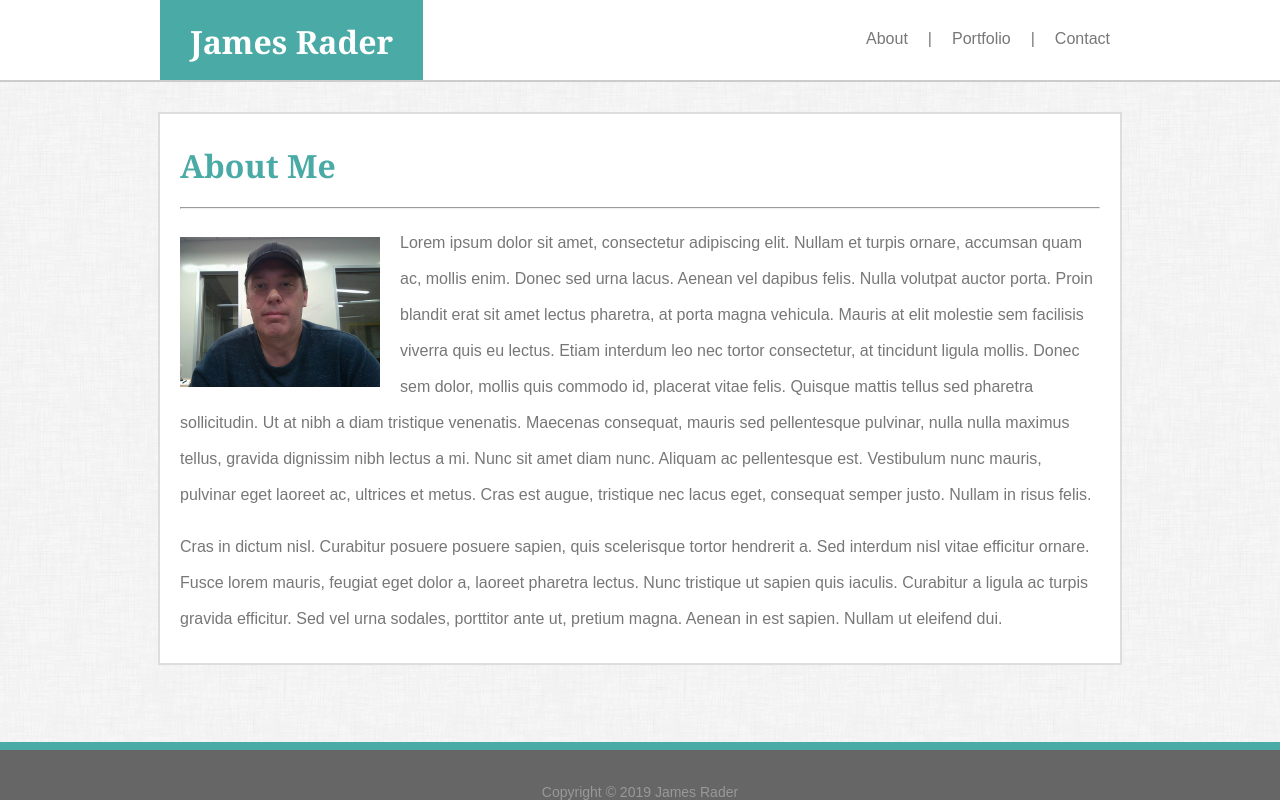
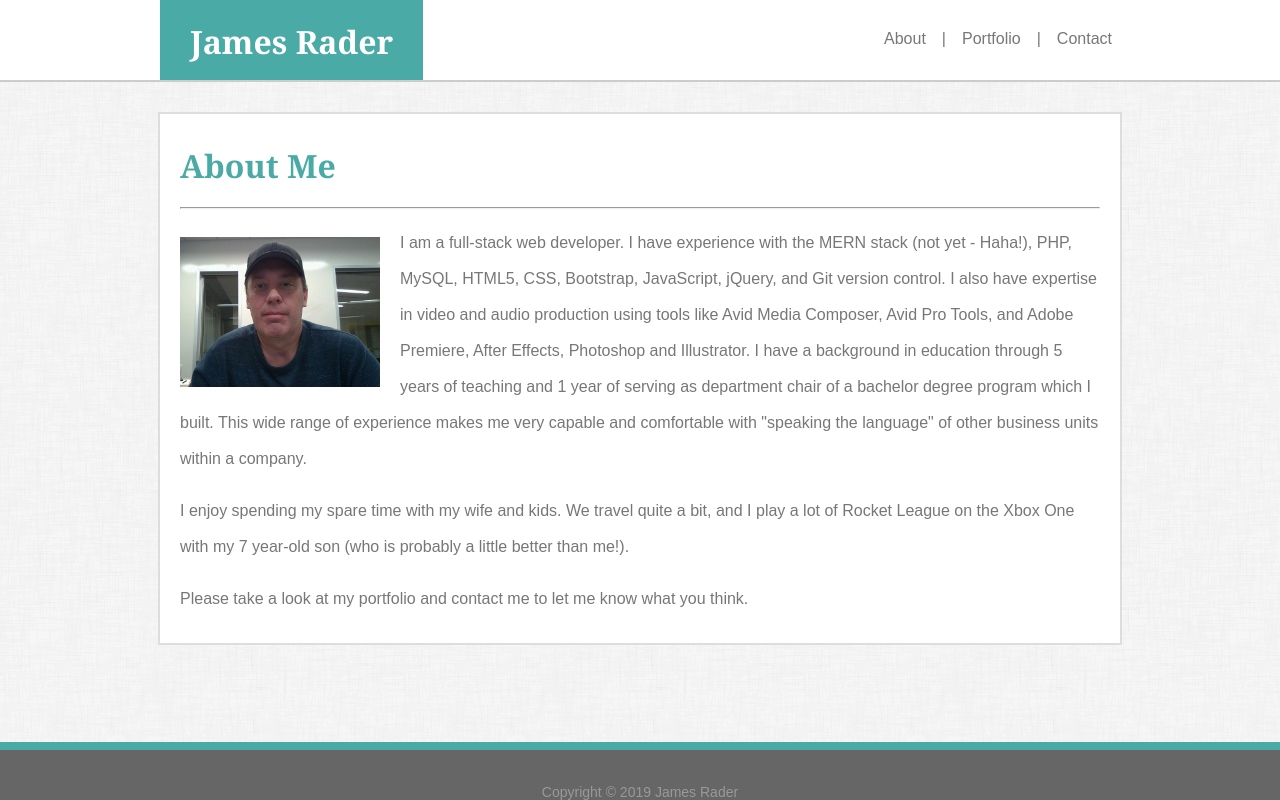
Before and after one commit to jamesrader/Basic-Portfolio, a plain HTML site: page index.html in a window 1280 px wide. Drawn offline with Linux system fonts and the light colour scheme.

Commit message:
Final version for homework

```diff
--- a/assets/css/style.css
+++ b/assets/css/style.css
@@ -14,7 +14,7 @@
 }
 
 ul {
-    list-style-type: none;
+    list-style-type: none; /* Removes list formatting for menu */
     margin: 0;
     padding: 0;
     overflow: hidden;
@@ -22,7 +22,7 @@ ul {
   }
 
 li {
-    padding: 30px 10px;
+    padding: 30px 8px;
     float: right;
     font-family: 'Arial', 'Helvetica Neue', Helvetica, sans-serif;
     font-size: 16px;
@@ -34,18 +34,18 @@ a:link {
       text-decoration: none;
 }
 
-a:hover {
-    color: #4aaaa5;
-}
-
 a:visited {
     color: #777;
     text-decoration: none;
 }
 
-/* No cursor change for vertical line separators in menu. */
+a:hover {
+    color: #4aaaa5;
+}
+
 .no-hover {
     pointer-events: none;
+    padding: 30px 8px;
 }
 
 #header-content {
@@ -153,6 +153,10 @@ textarea {
     font-size: 16px;
 }
 
+textarea::placeholder {
+    color: #ddd;
+}
+
 input[type=submit] {
     width: 10%;
     margin: 20px 0;
@@ -165,6 +169,9 @@ input[type=submit] {
     cursor: pointer;
 }
 
+input[type=submit]:hover {
+    background-color: #177772;
+}
 footer {
     height: 50px;
     width: 100%;
--- a/index.html
+++ b/index.html
@@ -1,17 +1,27 @@
 <!DOCTYPE html>
+
 <head>
     <meta charset="utf-8">
     <title>James Rader Basic Portfolio Site</title>
     <meta name="viewport" content="width=device-width, initial-scale=1">
     <link rel="stylesheet" href="assets/css/style.css">
 </head>
+
 <body>
     <header>
         <div id="header-content">
             <div id="heading-container">
                 <section class="heading">James Rader</section>
             </div>
-            <nav><ul><li><a href="contact.html">Contact</a></li><li class="no-hover">|</li><li><a href="portfolio.html">Portfolio</a></li><li class="no-hover">|</li><li><a href="#">About</a></li></ul></nav>
+            <nav>
+                <ul>
+                    <li><a href="contact.html">Contact</a></li>
+                    <li class="no-hover">|</li>
+                    <li><a href="portfolio.html">Portfolio</a></li>
+                    <li class="no-hover">|</li>
+                    <li><a href="#">About</a></li>
+                </ul>
+            </nav>
         </div>
     </header>
     <div class="content-bg">
@@ -20,8 +30,16 @@
                 <h1>About Me</h1>
                 <hr>
                 <img id="profile-photo" src="assets/images/profile-photo-640.jpg">
-                <p>Lorem ipsum dolor sit amet, consectetur adipiscing elit. Nullam et turpis ornare, accumsan quam ac, mollis enim. Donec sed urna lacus. Aenean vel dapibus felis. Nulla volutpat auctor porta. Proin blandit erat sit amet lectus pharetra, at porta magna vehicula. Mauris at elit molestie sem facilisis viverra quis eu lectus. Etiam interdum leo nec tortor consectetur, at tincidunt ligula mollis. Donec sem dolor, mollis quis commodo id, placerat vitae felis. Quisque mattis tellus sed pharetra sollicitudin. Ut at nibh a diam tristique venenatis. Maecenas consequat, mauris sed pellentesque pulvinar, nulla nulla maximus tellus, gravida dignissim nibh lectus a mi. Nunc sit amet diam nunc. Aliquam ac pellentesque est. Vestibulum nunc mauris, pulvinar eget laoreet ac, ultrices et metus. Cras est augue, tristique nec lacus eget, consequat semper justo. Nullam in risus felis.</p>
-                <p>Cras in dictum nisl. Curabitur posuere posuere sapien, quis scelerisque tortor hendrerit a. Sed interdum nisl vitae efficitur ornare. Fusce lorem mauris, feugiat eget dolor a, laoreet pharetra lectus. Nunc tristique ut sapien quis iaculis. Curabitur a ligula ac turpis gravida efficitur. Sed vel urna sodales, porttitor ante ut, pretium magna. Aenean in est sapien. Nullam ut eleifend dui.</p>
+                <p>I am a full-stack web developer. I have experience with the MERN stack (not yet - Haha!), PHP, MySQL,
+                    HTML5, CSS, Bootstrap, JavaScript, jQuery, and Git version control. I also have expertise in video
+                    and audio production using tools like Avid Media Composer, Avid Pro Tools, and Adobe Premiere,
+                    After Effects, Photoshop and Illustrator. I have a background in education through 5 years of
+                    teaching and 1 year of serving as department chair of a bachelor degree program which I built. This
+                    wide range of experience makes me very capable and comfortable with "speaking the language" of other
+                    business units within a company.</p>
+                <p>I enjoy spending my spare time with my wife and kids. We travel quite a bit, and I play a lot of
+                    Rocket League on the Xbox One with my 7 year-old son (who is probably a little better than me!).</p>
+                <p>Please take a look at my portfolio and contact me to let me know what you think.</p>
             </section>
         </section>
     </div>
@@ -29,4 +47,5 @@
         <div class="footer-content">Copyright &copy; 2019 James Rader</div>
     </footer>
 </body>
+
 </html>
```
Also changed, not shown: contact.html (+15 -2 lines), portfolio.html (+41 -9 lines). Lines whose indentation alone changed are shown as unchanged.
